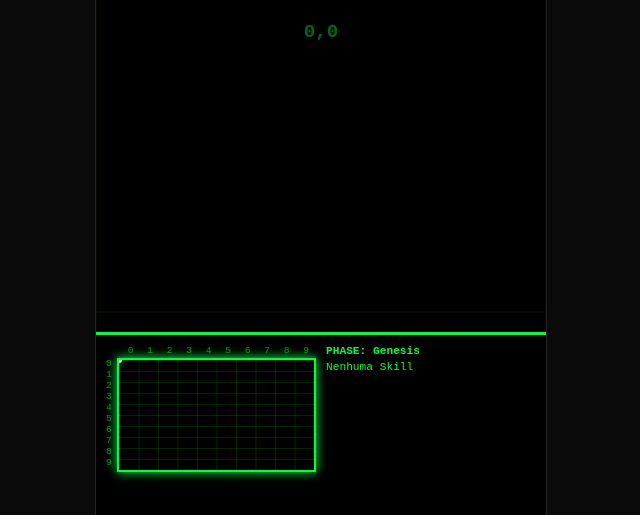
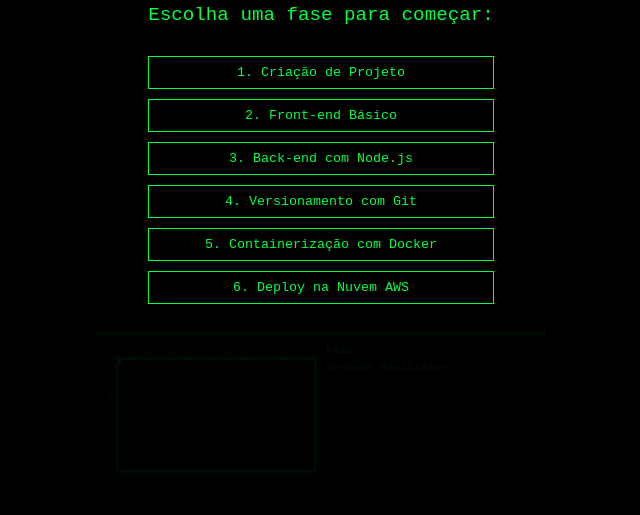
Before and after one commit to elvishuges/matrix-game, a plain HTML site: page index.html in a window 1280 px wide. Shown: the part 285-800 px from the top of the page, without its empty margins (319-959 px from the left). Drawn offline with Linux system fonts and the light colour scheme.

Commit message:
feature: modal inicial para escolher fases

```diff
--- a/index.html
+++ b/index.html
@@ -1,12 +1,12 @@
 <!DOCTYPE html>
-<html lang="en">
+<html lang="pt-br">
   <head>
     <meta charset="UTF-8" />
     <meta
       name="viewport"
       content="width=device-width, initial-scale=1.0, maximum-scale=1.0, user-scalable=no"
     />
-    <title>Matrix Dev Escape - Precision</title>
+    <title>Matrix Dev Escape - Precisão</title>
 
     <style>
       :root {
@@ -44,7 +44,6 @@
         position: relative;
       }
 
-      /* ADIÇÃO: BARRA DE INFORMAÇÕES NO TOPO */
       #top-info {
         padding: 10px;
         background: #000;
@@ -238,14 +237,55 @@
         margin: 2px;
         font-size: 0.6rem;
       }
+
+      .skill-missing {
+        color: red;
+      }
+
+      .skill-collected {
+        color: green;
+      }
+
+      #welcome-screen {
+        position: fixed;
+        inset: 0;
+        background: rgba(0, 0, 0, 0.95);
+        z-index: 200;
+        display: flex;
+        justify-content: center;
+        align-items: center;
+        color: var(--matrix-green);
+        font-family: "Courier New", monospace;
+      }
+
+      #welcome-content {
+        text-align: center;
+        max-width: 80%;
+      }
+
+      #welcome-content h1 {
+        font-size: 2rem;
+        margin-bottom: 20px;
+      }
+
+      #welcome-content p {
+        font-size: 1.2rem;
+        margin-bottom: 30px;
+      }
+
+      #phase-buttons {
+        display: flex;
+        flex-direction: column;
+        gap: 10px;
+      }
     </style>
   </head>
 
   <body>
     <div id="mobile-container">
       <div id="top-info">
-        <span id="top-phase-name">PHASE: ???</span>
-        <span id="top-progress">Skills: 0/0</span>
+        <span id="top-phase-name">FASE: ???</span>
+        <span id="top-progress">Conhecimento: 0/0</span>
       </div>
 
       <div id="viewport">
@@ -287,9 +327,9 @@
               color: var(--phase-color);
               margin-bottom: 4px;
             "
-            >PHASE</strong
+            >FASE</strong
           >
-          <div id="skill-list">Nenhuma Skill</div>
+          <div id="skill-list">Nenhuma Habilidade</div>
         </div>
       </div>
 
@@ -299,8 +339,16 @@
           <p id="modal-question"></p>
           <div id="modal-body"></div>
           <div id="modal-footer" style="margin-top: 15px">
-            <button class="btn" onclick="closeModal()">CLOSE</button>
+            <button class="btn" onclick="closeModal()">FECHAR</button>
           </div>
+        </div>
+      </div>
+
+      <div id="welcome-screen">
+        <div id="welcome-content">
+          <h1>Matrix Dev Escape</h1>
+          <p>Escolha uma fase para começar:</p>
+          <div id="phase-buttons"></div>
         </div>
       </div>
     </div>
@@ -309,35 +357,35 @@
       const gameFases = [
         {
           id: 0,
-          nome: "Genesis",
-          escuro: true,
+          nome: "Criação de Projeto",
+          escuro: false,
           color: "#00ff41",
           data: {
             "1,1": {
-              q: "Qual tag define o corpo do HTML?",
-              a: "body",
-              skill: "HTML_BODY",
+              q: "Qual comando cria um novo projeto Node.js?",
+              a: "npm init",
+              skill: "NODE_INIT",
             },
             "2,4": {
-              q: "Qual atributo define o caminho de um script JS?",
-              a: "src",
-              skill: "HTML_SCRIPT_SRC",
+              q: "Qual tag HTML define a estrutura básica?",
+              a: "html",
+              skill: "HTML_BASIC",
             },
             "3,3": {
-              q: "Comando Linux para listar arquivos?",
-              a: "ls",
-              skill: "LINUX_LS",
+              q: "Qual atributo define o título da página?",
+              a: "title",
+              skill: "HTML_TITLE",
             },
             "6,2": {
-              q: "Comando Linux para criar diretório?",
-              a: "mkdir",
-              skill: "LINUX_MKDIR",
+              q: "Qual comando cria um arquivo vazio no Linux?",
+              a: "touch",
+              skill: "LINUX_TOUCH",
             },
             "1,2": {
-              q: "Qual palavra cria uma constante no JavaScript?",
+              q: "Qual palavra declara uma variável em JS?",
               options: ["var", "let", "const"],
-              a: 2,
-              skill: "JS_CONST",
+              a: 1,
+              skill: "JS_VAR",
             },
             "5,5": { type: "EXIT" },
           },
@@ -345,31 +393,30 @@
 
         {
           id: 1,
-          nome: "mid-level",
+          nome: "Front-end Básico",
           escuro: true,
           color: "#00d4ff",
           data: {
             "1,2": {
-              q: "Qual palavra cria uma constante no JavaScript?",
-              options: ["var", "let", "const"],
-              a: 2,
-              skill: "JS_CONST",
+              q: "Qual propriedade CSS define a cor de fundo?",
+              a: "background-color",
+              skill: "CSS_BACKGROUND",
             },
             "2,6": {
-              q: "Qual método converte JSON em objeto JavaScript?",
-              a: "json.parse",
-              skill: "JS_JSON_PARSE",
+              q: "Qual seletor CSS seleciona todos os elementos?",
+              a: "*",
+              skill: "CSS_SELECTOR",
             },
             "4,4": {
-              q: "Docker: comando para listar containers em execução?",
-              a: "docker ps",
-              skill: "DOCKER_PS",
+              q: "Qual método JS adiciona um evento a um elemento?",
+              a: "addeventlistener",
+              skill: "JS_EVENT",
             },
             "6,1": {
-              q: "Qual arquivo define instruções de build no Docker?",
-              options: ["docker.json", "dockerfile", "docker-compose.yml"],
-              a: 1,
-              skill: "DOCKERFILE",
+              q: "Qual função JS converte string para número?",
+              options: ["parseint", "tostring", "json.parse"],
+              a: 0,
+              skill: "JS_PARSEINT",
             },
             "9,9": { type: "EXIT" },
           },
@@ -377,32 +424,30 @@
 
         {
           id: 2,
-          nome: "GIT CONTROL",
+          nome: "Back-end com Node.js",
           escuro: true,
           color: "#f05032",
           data: {
             "1,8": {
-              q: "Comando Git para clonar um repositório?",
-              a: "git clone",
-              skill: "GIT_CLONE",
+              q: "Qual módulo Node.js cria um servidor HTTP?",
+              a: "http",
+              skill: "NODE_HTTP",
             },
             "3,2": {
-              q: "Qual comando cria um commit?",
-              options: ["git push", "git commit", "git add"],
-              a: 1,
-              skill: "GIT_COMMIT",
+              q: "Qual método Express define uma rota GET?",
+              a: "get",
+              skill: "EXPRESS_GET",
             },
             "5,5": {
-              q: "Qual comando adiciona arquivos ao stage?",
-              options: ["git add", "git status", "git log"],
-              a: 0,
-              skill: "GIT_ADD",
+              q: "Qual comando instala um pacote npm globalmente?",
+              a: "npm install -g",
+              skill: "NPM_GLOBAL",
             },
             "7,3": {
-              q: "Qual comando troca de branch?",
-              options: ["git checkout", "git branch", "git merge"],
+              q: "Qual objeto Node.js representa o sistema de arquivos?",
+              options: ["fs", "path", "os"],
               a: 0,
-              skill: "GIT_CHECKOUT",
+              skill: "NODE_FS",
             },
             "9,9": { type: "EXIT" },
           },
@@ -410,32 +455,30 @@
 
         {
           id: 3,
-          nome: "VUE CORE",
+          nome: "Versionamento com Git",
           escuro: false,
           color: "#42b883",
           data: {
             "2,2": {
-              q: "Qual diretiva Vue renderiza listas?",
-              options: ["v-if", "v-for", "v-bind"],
-              a: 1,
-              skill: "VUE_VFOR",
+              q: "Qual comando inicializa um repositório Git?",
+              a: "git init",
+              skill: "GIT_INIT",
             },
             "3,4": {
-              q: "Qual diretiva Vue faz bind de atributos?",
-              options: ["v-model", "v-bind", "v-on"],
-              a: 1,
-              skill: "VUE_VBIND",
+              q: "Qual comando adiciona todos os arquivos ao stage?",
+              a: "git add .",
+              skill: "GIT_ADD_ALL",
             },
             "6,2": {
-              q: "Qual hook é executado ao montar o componente (Vue 3)?",
-              a: "onmounted",
-              skill: "VUE_ONMOUNTED",
+              q: "Qual comando cria um commit com mensagem?",
+              a: "git commit -m",
+              skill: "GIT_COMMIT_M",
             },
             "7,6": {
-              q: "Qual função cria estado reativo simples no Vue 3?",
-              options: ["reactive", "ref", "computed"],
-              a: 1,
-              skill: "VUE_REF",
+              q: "Qual comando envia commits para o repositório remoto?",
+              options: ["git push", "git pull", "git fetch"],
+              a: 0,
+              skill: "GIT_PUSH",
             },
             "9,9": { type: "EXIT" },
           },
@@ -443,33 +486,30 @@
 
         {
           id: 4,
-          nome: "REACT MATRIX",
+          nome: "Containerização com Docker",
           escuro: true,
           color: "#61dafb",
           data: {
             "1,3": {
-              q: "Qual hook gerencia estado no React?",
-              options: ["useEffect", "useState", "useContext"],
-              a: 1,
-              skill: "REACT_USESTATE",
+              q: "Qual comando constrói uma imagem Docker?",
+              a: "docker build",
+              skill: "DOCKER_BUILD",
             },
             "3,5": {
-              q: "Qual hook executa efeitos colaterais?",
-              options: ["useMemo", "useEffect", "useRef"],
-              a: 1,
-              skill: "REACT_USEEFFECT",
+              q: "Qual comando executa um container Docker?",
+              a: "docker run",
+              skill: "DOCKER_RUN",
             },
             "5,2": {
-              q: "Qual prop é obrigatória ao renderizar listas?",
-              options: ["id", "index", "key"],
-              a: 2,
-              skill: "REACT_KEY",
+              q: "Qual arquivo define as instruções de build no Docker?",
+              a: "dockerfile",
+              skill: "DOCKERFILE",
             },
             "7,7": {
-              q: "Biblioteca padrão de roteamento no React?",
-              options: ["react-router", "redux", "next"],
+              q: "Qual comando lista containers em execução?",
+              options: ["docker ps", "docker images", "docker logs"],
               a: 0,
-              skill: "REACT_ROUTER",
+              skill: "DOCKER_PS",
             },
             "9,9": { type: "EXIT" },
           },
@@ -477,32 +517,31 @@
 
         {
           id: 5,
-          nome: "NODE & TYPESCRIPT",
+          nome: "Deploy na Nuvem AWS",
           escuro: true,
           color: "#3178c6",
           data: {
             "2,1": {
-              q: "Comando para iniciar um projeto Node.js?",
-              a: "npm init",
-              skill: "NODE_NPM_INIT",
+              q: "Qual serviço AWS hospeda aplicações web?",
+              a: "ec2",
+              skill: "AWS_EC2",
             },
             "4,3": {
-              q: "Qual objeto é global no Node.js?",
-              options: ["window", "document", "global"],
-              a: 2,
-              skill: "NODE_GLOBAL",
+              q: "Qual serviço AWS armazena arquivos estáticos?",
+              options: ["s3", "lambda", "rds"],
+              a: 0,
+              skill: "AWS_S3",
             },
             "5,6": {
-              q: "Qual extensão padrão de arquivos TypeScript?",
-              options: [".js", ".tsx", ".ts"],
-              a: 2,
-              skill: "TS_EXTENSION",
+              q: "Qual comando CLI da AWS lista buckets S3?",
+              a: "aws s3 ls",
+              skill: "AWS_CLI_S3",
             },
             "7,2": {
-              q: "Qual comando compila arquivos TypeScript?",
-              options: ["ts-node", "npm build", "tsc"],
-              a: 2,
-              skill: "TS_TSC",
+              q: "Qual serviço AWS executa código sem servidor?",
+              options: ["lambda", "ec2", "s3"],
+              a: 0,
+              skill: "AWS_LAMBDA",
             },
             "9,9": { type: "EXIT" },
           },
@@ -520,6 +559,25 @@
       const light = document.getElementById("map-light");
       const worldMask = document.getElementById("world-mask");
       const overlay = document.getElementById("modal-overlay");
+      const welcomeScreen = document.getElementById("welcome-screen");
+
+      function showWelcome() {
+        const phaseButtons = document.getElementById("phase-buttons");
+        phaseButtons.innerHTML = "";
+        gameFases.forEach((fase, idx) => {
+          const btn = document.createElement("button");
+          btn.className = "btn";
+          btn.innerText = `${fase.id + 1}. ${fase.nome}`;
+          btn.onclick = () => startGame(idx);
+          phaseButtons.appendChild(btn);
+        });
+        welcomeScreen.style.display = "flex";
+      }
+
+      function startGame(idx) {
+        welcomeScreen.style.display = "none";
+        loadPhase(idx);
+      }
 
       function loadPhase(idx) {
         currentFaseIdx = idx;
@@ -530,10 +588,9 @@
         const fase = gameFases[idx];
 
         document.documentElement.style.setProperty("--phase-color", fase.color);
-        document.getElementById("phase-label").innerText =
-          "PHASE: " + fase.nome;
+        document.getElementById("phase-label").innerText = "FASE: " + fase.nome;
         document.getElementById("top-phase-name").innerText =
-          "PHASE: " + fase.nome;
+          "FASE: " + fase.nome;
         updateInventoryUI();
 
         worldMask.style.display = fase.escuro ? "block" : "none";
@@ -558,11 +615,11 @@
 
               const isExit = fase.data[coord].type === "EXIT";
               sec.innerHTML = `<h2>[ ${
-                isExit ? "Exit" : "Skill"
+                isExit ? "Saída" : "Habilidade"
               } ${coord} ]</h2>
                 <button class="btn" onclick="${
                   isExit ? "checkExit()" : `openTerminal('${coord}')`
-                }">${isExit ? "UNSEAL" : "ACCESS"}</button>`;
+                }">${isExit ? "DESBLOQUEAR" : "ACESSAR"}</button>`;
             } else {
               sec.innerHTML = `<span class="coord-label">${coord}</span>`;
             }
@@ -590,8 +647,8 @@
             body.appendChild(b);
           });
         } else {
-          body.innerHTML = `<input type="text" id="ans" placeholder="Answer..." autocomplete="off">
-                           <button class="btn" style="width:100%" onclick="validate()">EXECUTE</button>`;
+          body.innerHTML = `<input type="text" id="ans" placeholder="Resposta..." autocomplete="off">
+                           <button class="btn" style="width:100%" onclick="validate()">EXECUTAR</button>`;
           setTimeout(() => document.getElementById("ans").focus(), 150);
         }
         overlay.style.display = "flex";
@@ -615,30 +672,58 @@
           closeModal();
         } else {
           document.getElementById("modal-question").innerText =
-            "ACCESS DENIED - RETRY";
+            "ACESSO NEGADO - TENTE NOVAMENTE";
         }
       }
 
       function checkExit() {
         const faseData = gameFases[currentFaseIdx].data;
-        const required = Object.keys(faseData).filter(
-          (k) => faseData[k].skill
-        ).length;
+        const requiredSkills = new Set(
+          Object.values(faseData)
+            .filter((d) => d.skill)
+            .map((d) => d.skill)
+        );
+        const collectedSkills = new Set(inventory);
+        const allCollected = [...requiredSkills].every((skill) =>
+          collectedSkills.has(skill)
+        );
 
-        if (inventory.length >= required) {
-          if (currentFaseIdx < gameFases.length - 1) {
-            loadPhase(currentFaseIdx + 1);
-          } else {
-            document.getElementById("modal-title").innerText = "SYSTEM CRACKED";
-            document.getElementById("modal-question").innerText =
-              "Você escapou da Matrix.";
-            overlay.style.display = "flex";
-          }
+        document.getElementById("modal-title").innerText = allCollected
+          ? "DESBLOQUEAR SAÍDA"
+          : "SAÍDA BLOQUEADA";
+        document.getElementById("modal-question").innerText =
+          "Habilidades necessárias:";
+
+        const body = document.getElementById("modal-body");
+        body.innerHTML = "<ul>";
+        requiredSkills.forEach((skill) => {
+          const collected = collectedSkills.has(skill);
+          body.innerHTML += `<li class="${
+            collected ? "skill-collected" : "skill-missing"
+          }">${skill}</li>`;
+        });
+        body.innerHTML += "</ul>";
+
+        const footer = document.getElementById("modal-footer");
+        footer.innerHTML = allCollected
+          ? `<button class="btn" onclick="unlockExit()">DESBLOQUEAR</button>`
+          : `<button class="btn" onclick="closeModal()">FECHAR</button>`;
+
+        overlay.style.display = "flex";
+      }
+
+      function unlockExit() {
+        closeModal();
+        if (currentFaseIdx < gameFases.length - 1) {
+          loadPhase(currentFaseIdx + 1);
         } else {
-          document.getElementById("modal-title").innerText = "EXIT LOCKED";
+          document.getElementById("modal-title").innerText = "SISTEMA INVASO";
+          document.getElementById("modal-question").innerText =
+            "Você escapou da Matrix.";
+          document.getElementById("modal-body").innerHTML = "";
           document.getElementById(
-            "modal-question"
-          ).innerText = `Skills necessárias: ${inventory.length}/${required}`;
+            "modal-footer"
+          ).innerHTML = `<button class="btn" onclick="closeModal()">FECHAR</button>`;
           overlay.style.display = "flex";
         }
       }
@@ -653,8 +738,8 @@
 
         list.innerHTML = inventory.length
           ? inventory.map((s) => `<span class="skill-tag">${s}</span>`).join("")
-          : "Nenhuma Skill";
-        topProg.innerText = `NODES: ${inventory.length}/${required}`;
+          : "Nenhuma Habilidade";
+        topProg.innerText = `NODOS: ${inventory.length}/${required}`;
       }
 
       function closeModal() {
@@ -696,7 +781,7 @@
         }
       });
 
-      loadPhase(0);
+      showWelcome();
     </script>
   </body>
 </html>
```
